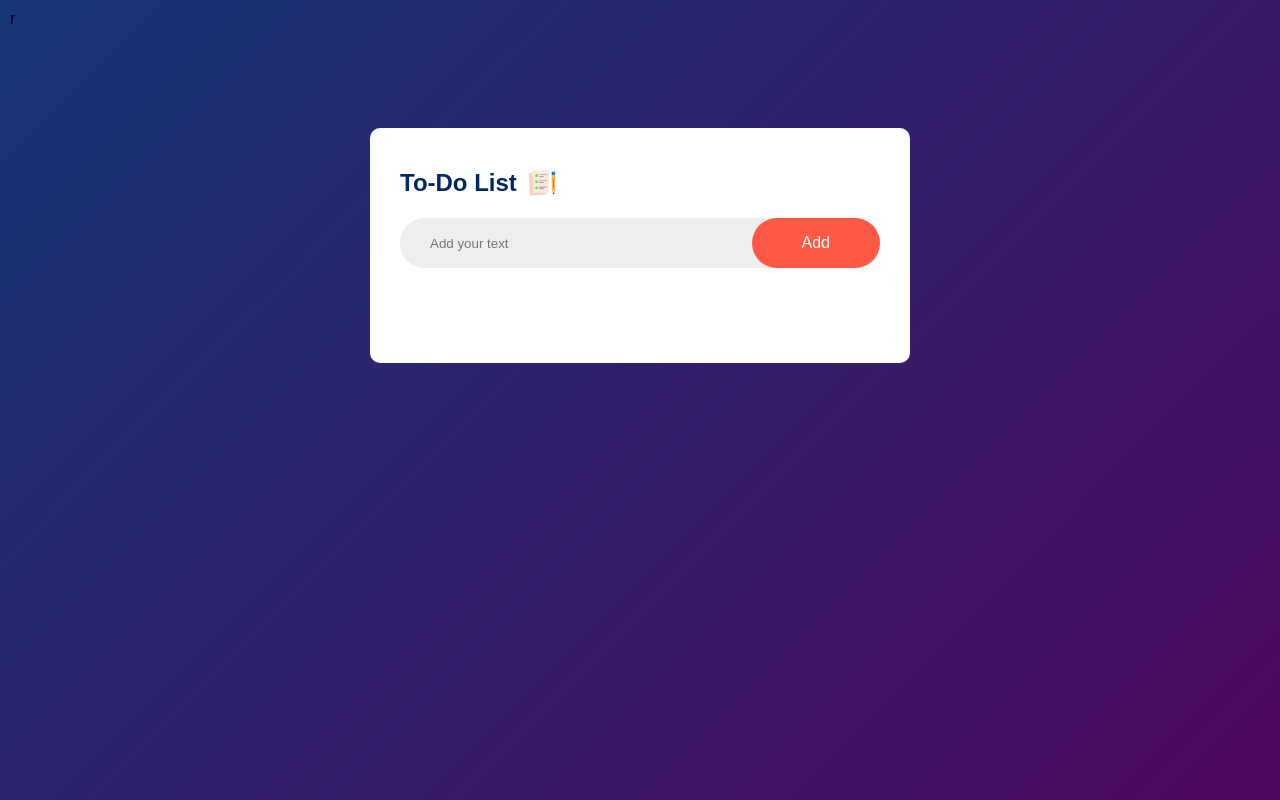
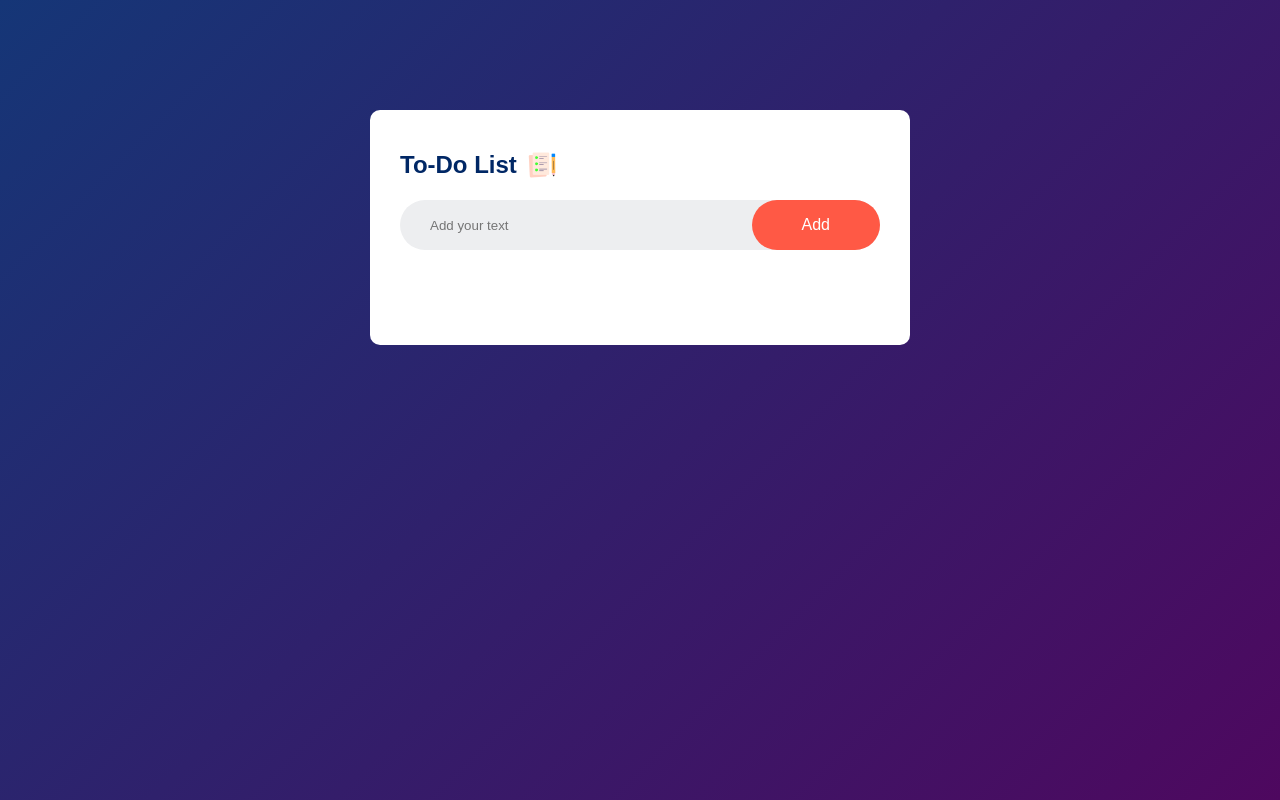
Before and after one commit to niiitxh/To-Do, a plain HTML site: page index.html in a window 1280 px wide. Drawn offline with Linux system fonts and the light colour scheme; files whose address does not match are found by name.

Commit message:
Update index.html

```diff
--- a/index.html
+++ b/index.html
@@ -8,7 +8,7 @@
     <link rel="icon" type="image/x-icon" href="/images/favicon.png">
 </head>
 <body>
-    <div class="container">r
+    <div class="container">
         <div class="ToDo">
             <h2>To-Do List <img src="images/icon.png"></h2>
             <div class="row">
```
